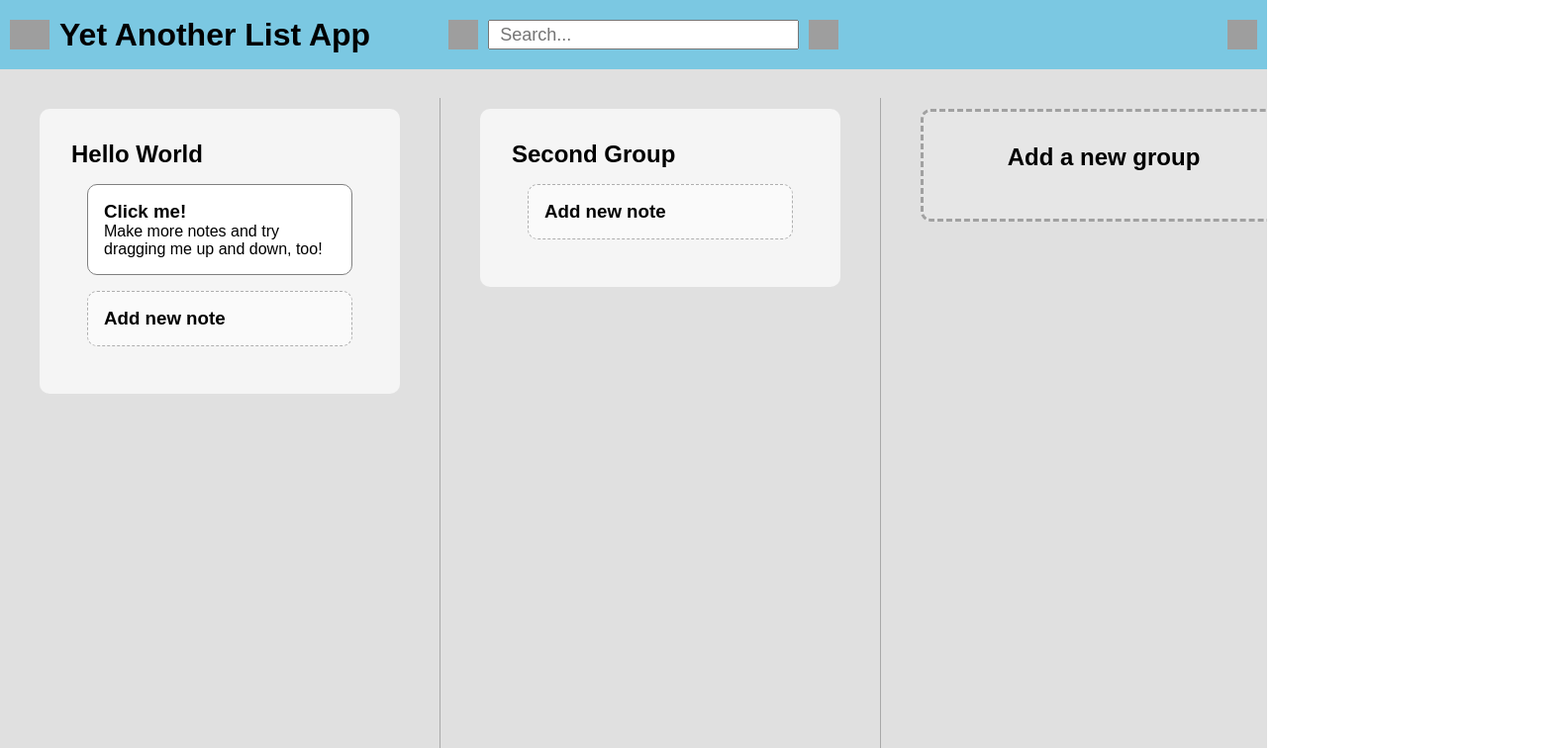
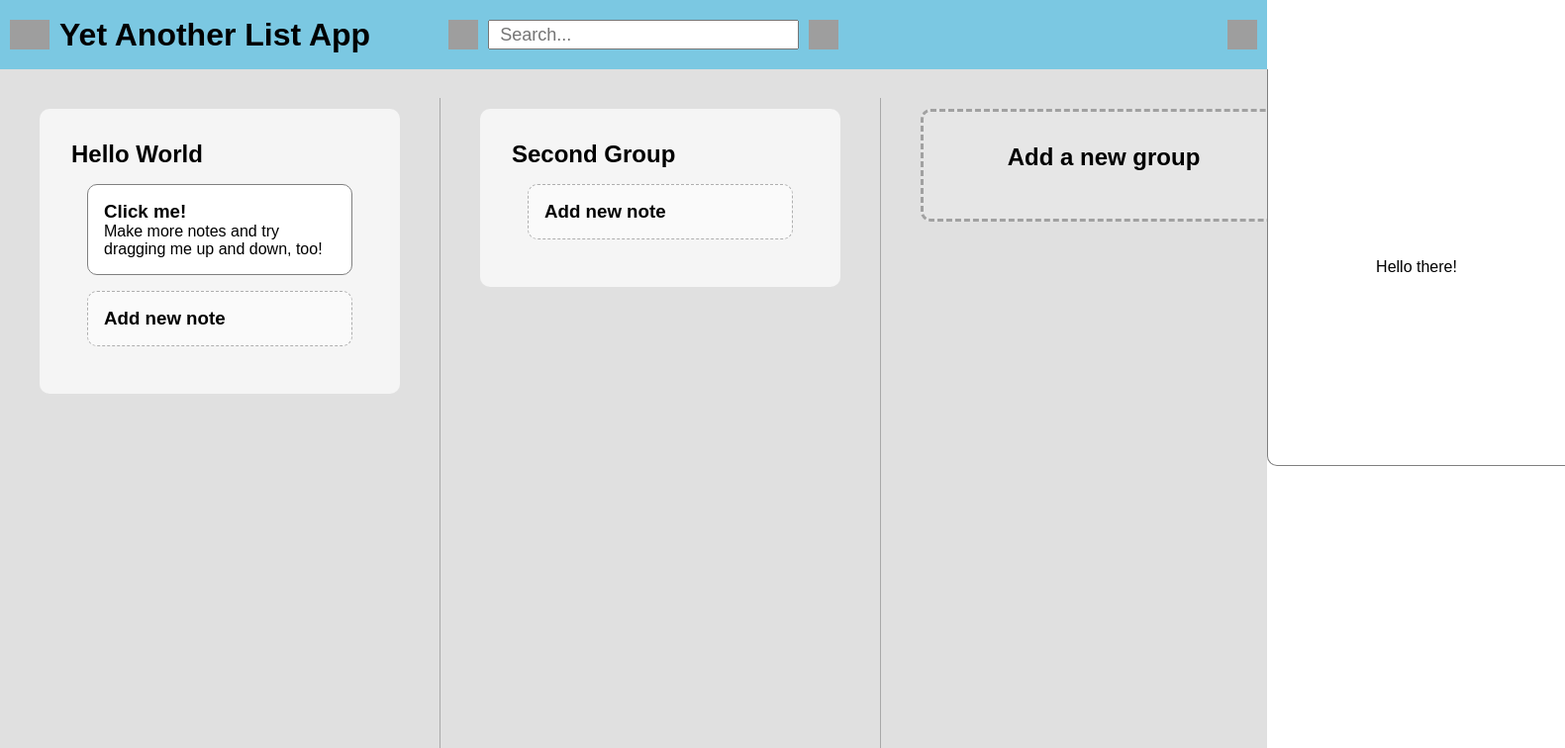
Before and after one commit to llin1592/Yet-Another-List-App, a React (Create React App) app: page / in a window 1280 px wide. Shown: the top 756 px of the page at 99% size, 1581 px wide, since content can reach past the window. Built offline with nearby package versions, Linux system fonts and the light colour scheme; grey boxes are pictures that could not be loaded; the HTML template or start-up script is replaced by a standard one.

Commit message:
created options box placeholder

```diff
--- a/src/Components/Header.js
+++ b/src/Components/Header.js
@@ -1,8 +1,19 @@
-import React from "react";
+import React, { useState } from "react";
+import { useSpring, animated } from "react-spring";
 import SearchBar from "./SearchBar.js";
 import "../Styles/Header.css";
 
 const Header = (props) => {
+  const [isOptionOpen, setOptionOpen] = useState(false);
+  const dropDown = useSpring({
+    x: isOptionOpen ? window.innerWidth - 270 : window.innerWidth,
+  });
+
+  const rotateImg = useSpring({
+    from: { deg: 0 },
+    to: { deg: isOptionOpen ? 90 : 0 },
+  });
+
   return (
     <div className="header-bar">
       <div className="left-header-bar">
@@ -26,11 +37,19 @@ const Header = (props) => {
       {/* https://commons.wikimedia.org/wiki/File:Cog_font_awesome.svg */}
       <div className="right-header-bar">
         <img
-          className="settings-button"
+          className={
+            isOptionOpen ? "settings-button" : "settings-button-active"
+          }
           src="https://upload.wikimedia.org/wikipedia/commons/9/92/Cog_font_awesome.svg"
           alt=""
+          onClick={() => {
+            setOptionOpen(!isOptionOpen);
+          }}
         />
       </div>
+      <animated.div className="options-box" style={dropDown}>
+        <p>Hello there!</p>
+      </animated.div>
     </div>
   );
 };
--- a/src/Components/Menu.js
+++ b/src/Components/Menu.js
@@ -22,13 +22,7 @@ const Menu = (props) => {
   const appear = useSpring({
     from: { opacity: 0 },
     to: { opacity: coverStyle ? 1 : 0 },
-    config: { duration: 150 },
-  });
-
-  const disappear = useSpring({
-    from: { opacity: 1 },
-    to: { opacity: 0 },
-    config: { duration: 100 },
+    config: { duration: coverStyle ? 150 : 100 },
   });
 
   function closeMenu() {
--- a/src/Styles/App.css
+++ b/src/Styles/App.css
@@ -1,6 +1,12 @@
 * {
     margin: 0px;
     padding: 0px;
+}
+
+/* Simple solution that is suitable to fix the issue of offscreen components
+making app scrollable since scrolling is not necessary for this web page */
+body {
+    overflow: hidden;
 }
 
 .app-container {
--- a/src/Styles/Header.css
+++ b/src/Styles/Header.css
@@ -45,3 +45,25 @@
     width: 30px;
     height: 30px;
 }
+
+.options-box {
+    position: absolute;
+    width: 300px;
+    height: 400px;
+    top: 70px;
+    background-color: white;
+    border-bottom: 1px solid grey;
+    border-left: 1px solid grey;
+    border-bottom-left-radius: 10px;
+    justify-content: center;
+}
+
+.settings-button {
+    transform: rotate(0deg);
+    transition: 300ms ease;
+}
+
+.settings-button-active {
+    transform: rotate(90deg);
+    transition: 300ms ease;
+}
```
